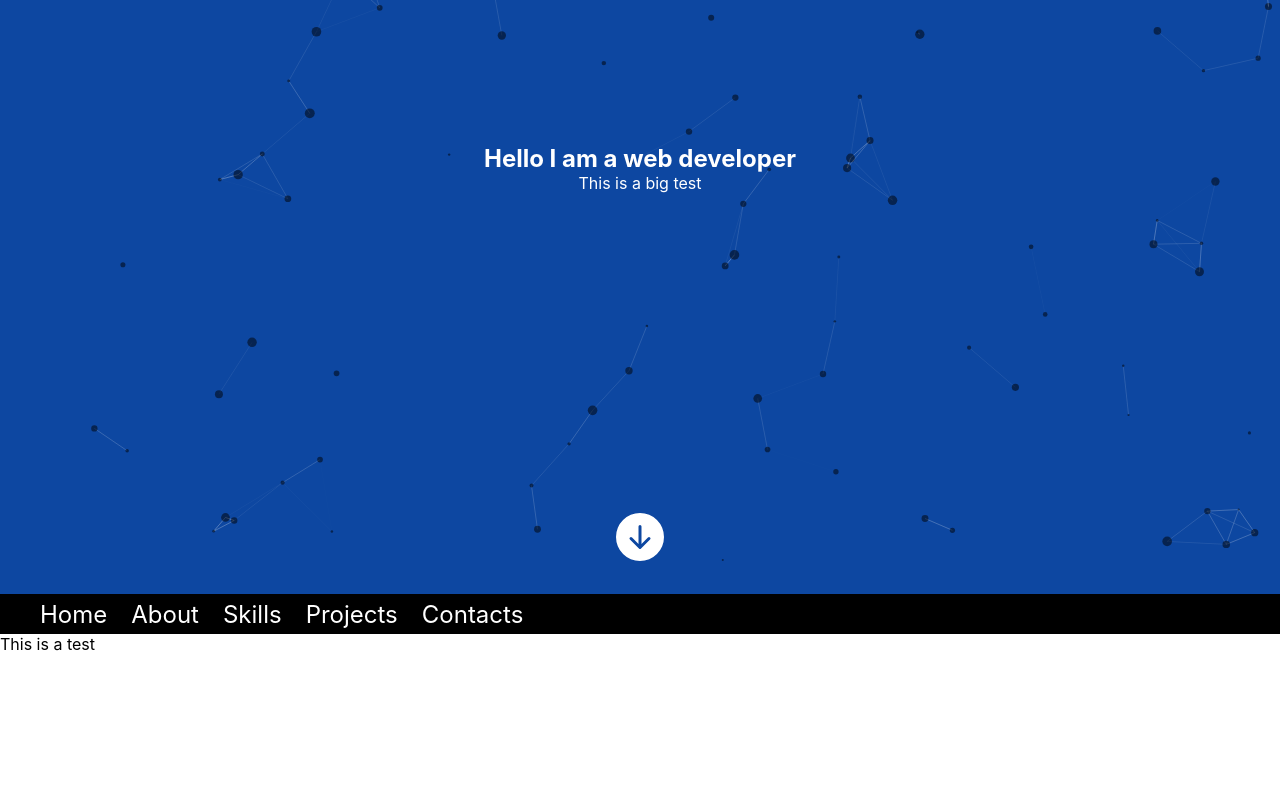
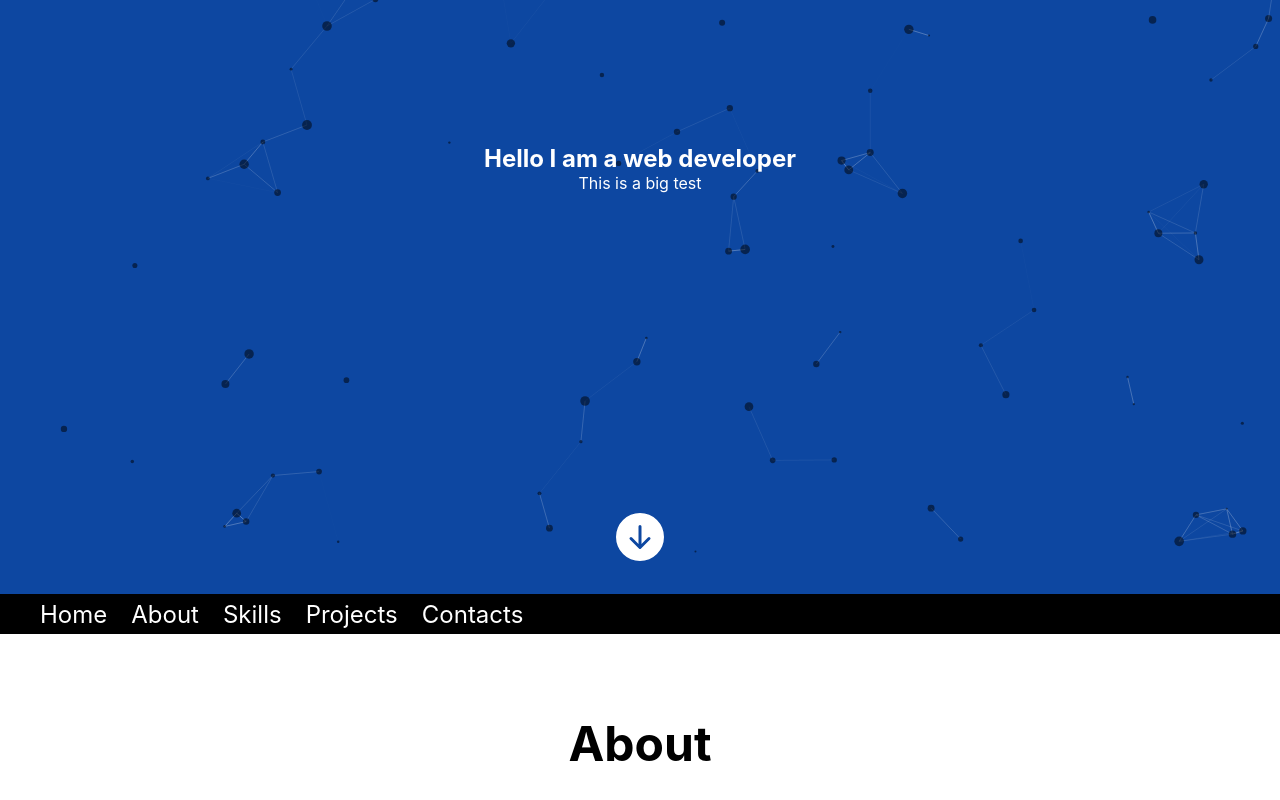
Before and after one commit to jfipps/jfippswebsite, a React (Create React App) app: page / in a window 1280 px wide. Shown: the part 206-1006 px from the top of the page. Built offline with nearby package versions, Linux system fonts and the light colour scheme.

Commit message:
About section work. 6/8/2023

```diff
--- a/src/App.css
+++ b/src/App.css
@@ -1,6 +1,7 @@
 .App {
   text-align: center;
   height: 100vh;
+  /* scroll-behavior: smooth; */
 }
 
 .App-logo {
--- a/src/components/About.js
+++ b/src/components/About.js
@@ -4,7 +4,9 @@ import "../css/about.css";
 export default function About(props) {
   return (
     <section className="AboutSection" id="about">
-      <div>This is a test</div>
+      <div className="AboutContent">
+        <span>About</span>
+      </div>
     </section>
   );
 }
--- a/src/css/about.css
+++ b/src/css/about.css
@@ -1,6 +1,20 @@
 .AboutSection {
   display: flex;
-  height: 200%;
+  height: 100%;
   width: 100%;
   background-color: #fff;
 }
+
+.AboutContent {
+  display: flex;
+  flex-direction: column;
+  height: 100%;
+  width: 100%;
+  align-items: center;
+  padding-top: 5rem;
+}
+
+.AboutContent span {
+  font-size: 3rem;
+  font-weight: bold;
+}
--- a/src/css/hero.css
+++ b/src/css/hero.css
@@ -6,6 +6,7 @@
   padding: 0;
   margin: 0;
   box-sizing: border-box;
+  scroll-behavior: smooth;
 }
 
 #tsparticles {
```
